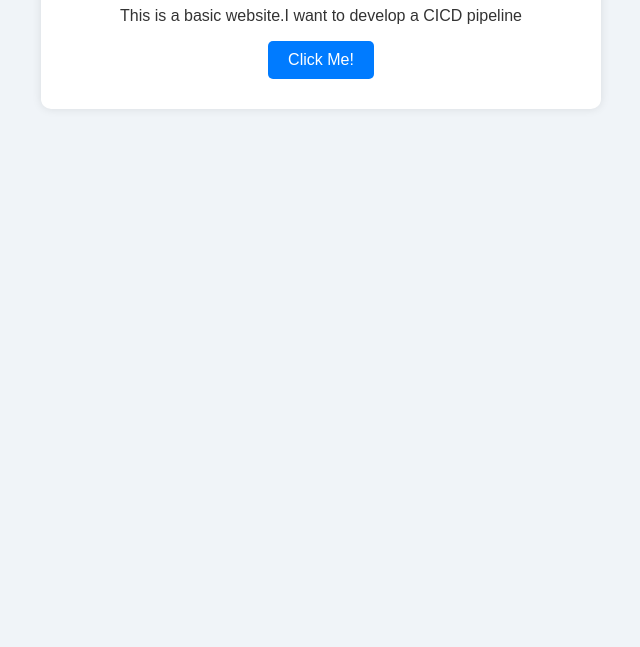
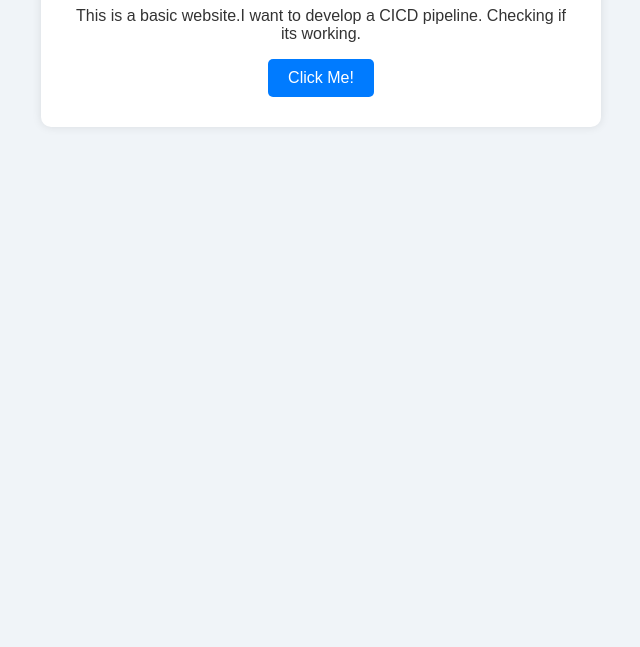
Before and after one commit to apekshasshetty/Jenkins_Pipelie, a plain HTML site: page index.html in a window 1280 px wide. Shown: the part 153-800 px from the top of the page, without its empty margins (319-959 px from the left). Drawn offline with Linux system fonts and the light colour scheme.

Commit message:
checking the workflow

```diff
--- a/index.html
+++ b/index.html
@@ -9,7 +9,7 @@
 <body>
   <div class="container">
     <h1>Hello Welcome to Devops!</h1>
-    <p>This is a basic website.I want to develop a CICD pipeline</p>
+    <p>This is a basic website.I want to develop a CICD pipeline. Checking if its working.</p>
     <button onclick="sayHello()">Click Me!</button>
   </div>
 
```
